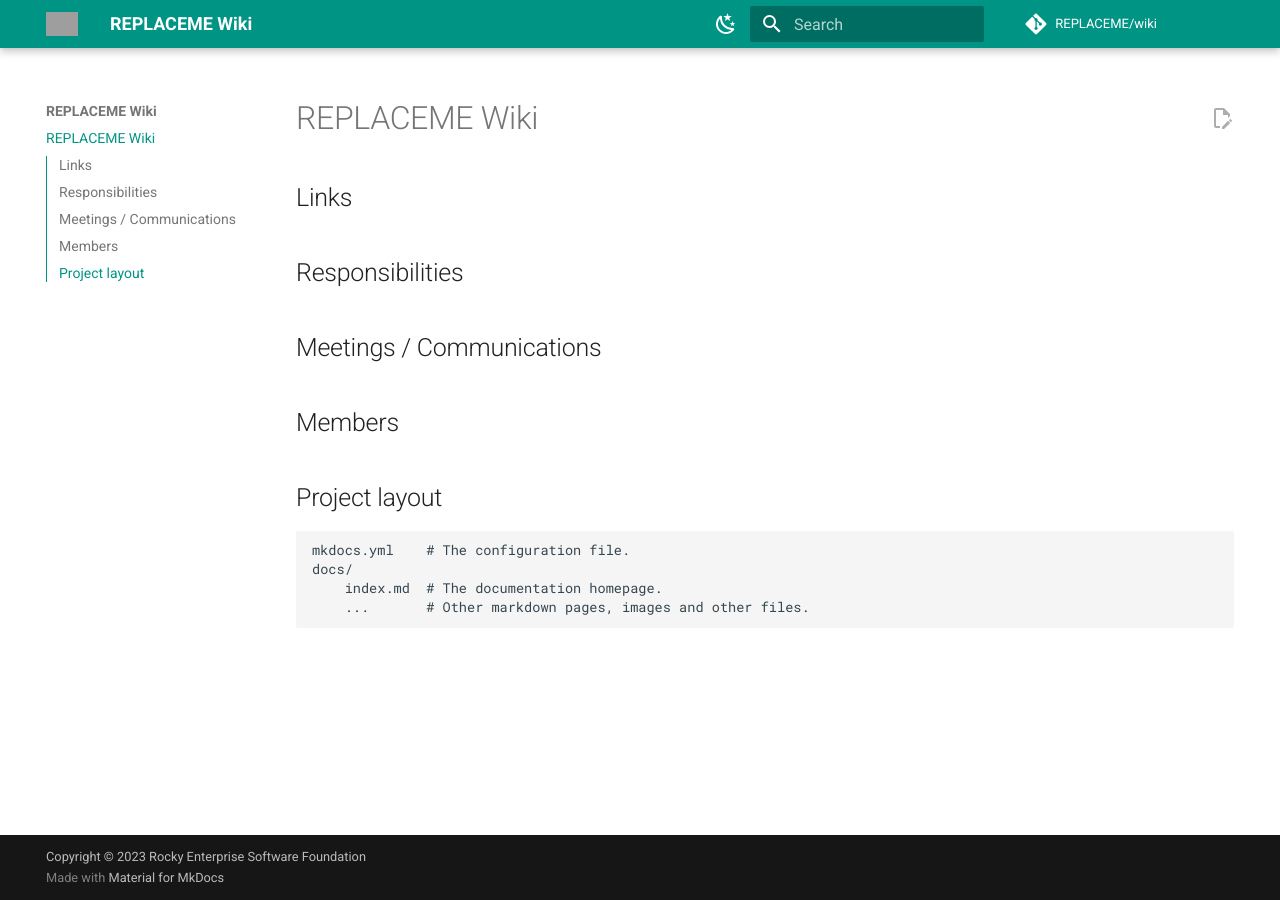
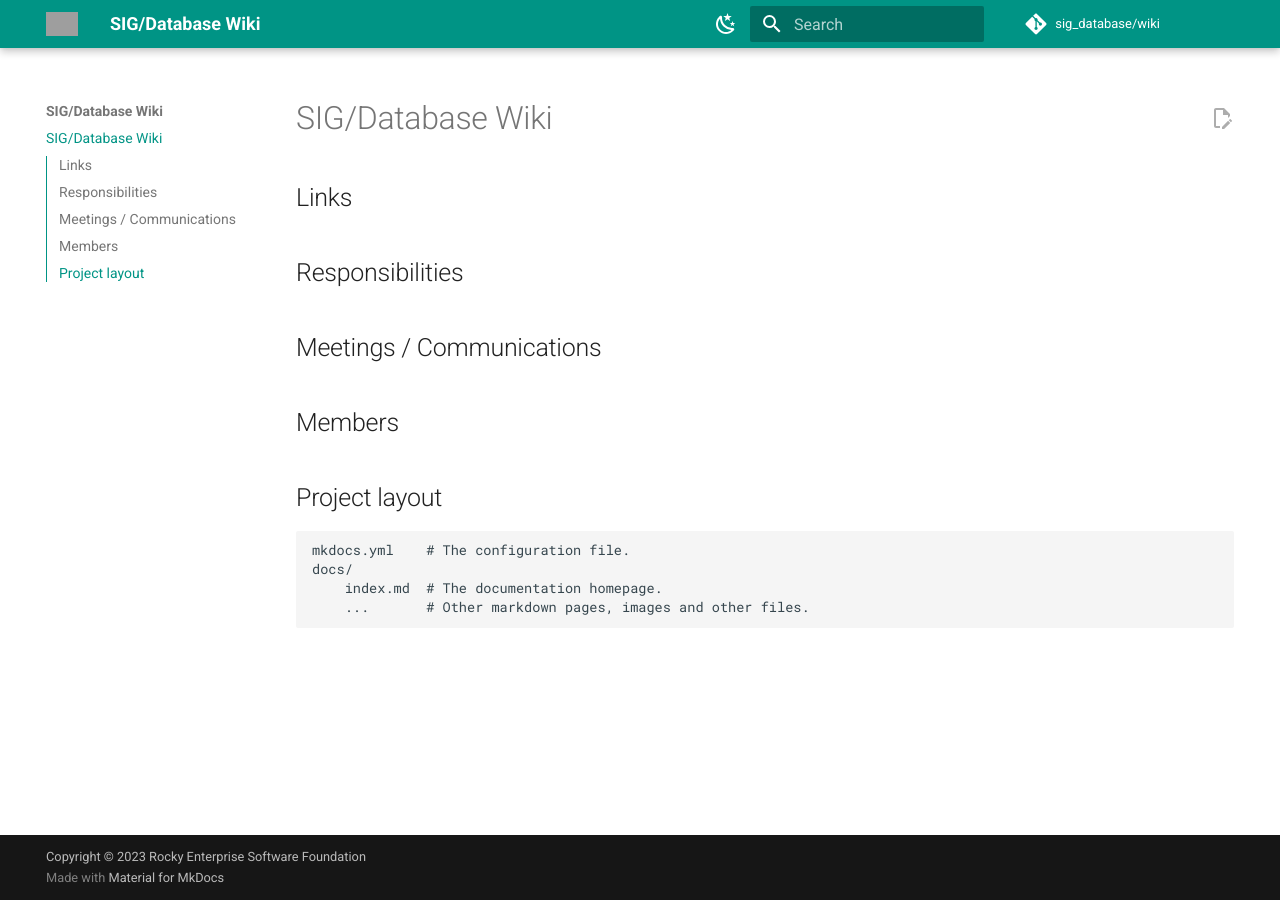
Before and after one commit to rocky-linux/sig-database-wiki, an MkDocs documentation site: the page built from docs/index.md, in a window 1280 px wide. Built offline with MkDocs 1.6.1 and Material for MkDocs 9.7.7, drawn with Linux system fonts in a browser that asks for light colours; grey boxes are pictures that could not be loaded.

Commit message:
customize

```diff
--- a/docs/index.md
+++ b/docs/index.md
@@ -1,4 +1,4 @@
-# REPLACEME Wiki
+# SIG/Database Wiki
 
 ## Links
 
--- a/mkdocs.yml
+++ b/mkdocs.yml
@@ -1,13 +1,13 @@
 ---
 # Project information
-site_name: REPLACEME Wiki
-site_url: https://REPLACEME.rocky.page
+site_name: SIG/Database Wiki
+site_url: https://sig-database.rocky.page
 site_description: >-
-  REPLACEME
+  SIG/Database Wiki
 
 # Repository
-repo_url: https://git.resf.org/REPLACEME/wiki
-repo_name: REPLACEME/wiki
+repo_url: https://git.resf.org/sig_database/wiki
+repo_name: sig_database/wiki
 edit_uri: _edit/main/docs/
 
 # Copyright
```
Also changed, not shown: README.md (+2 -2 lines), 1 other file.
